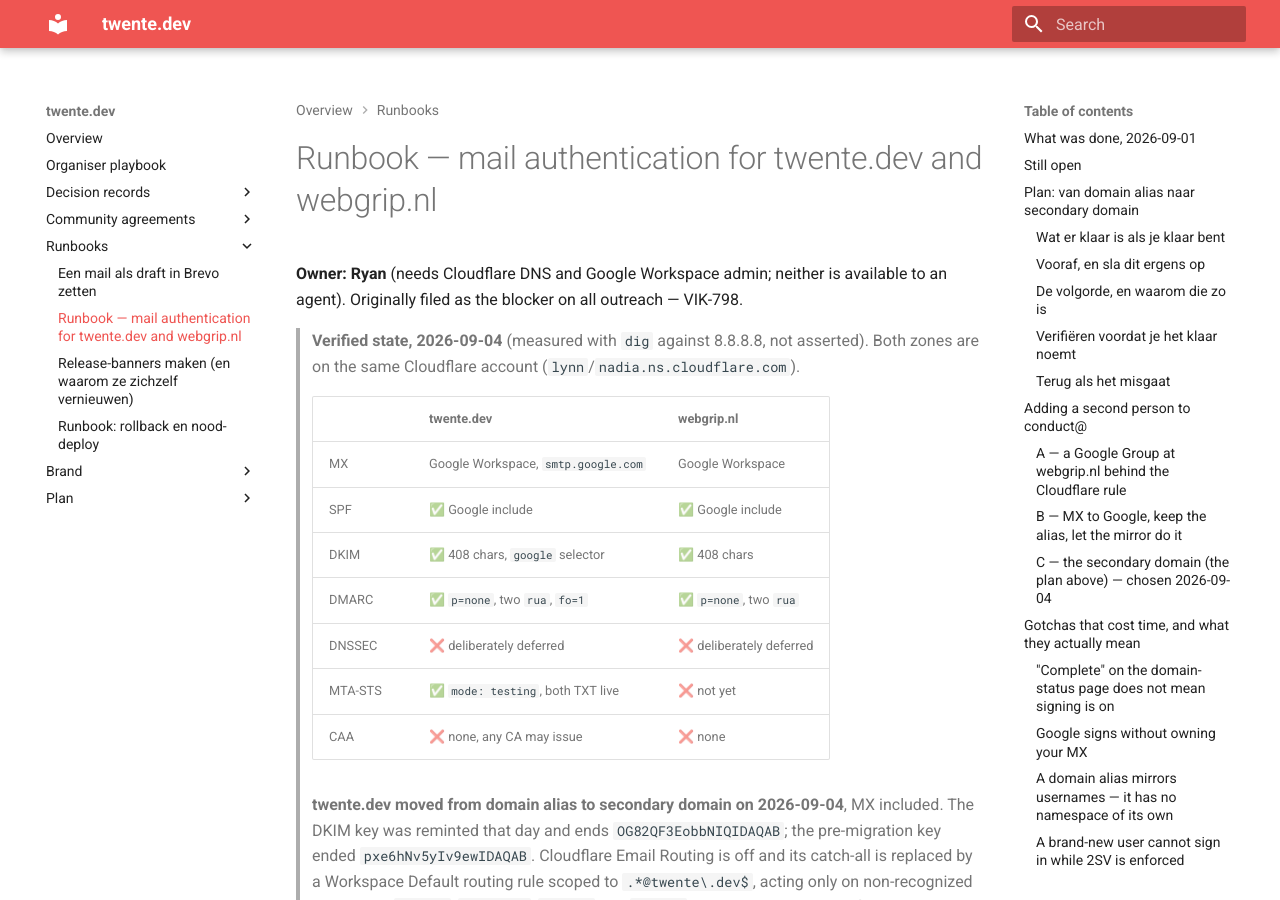
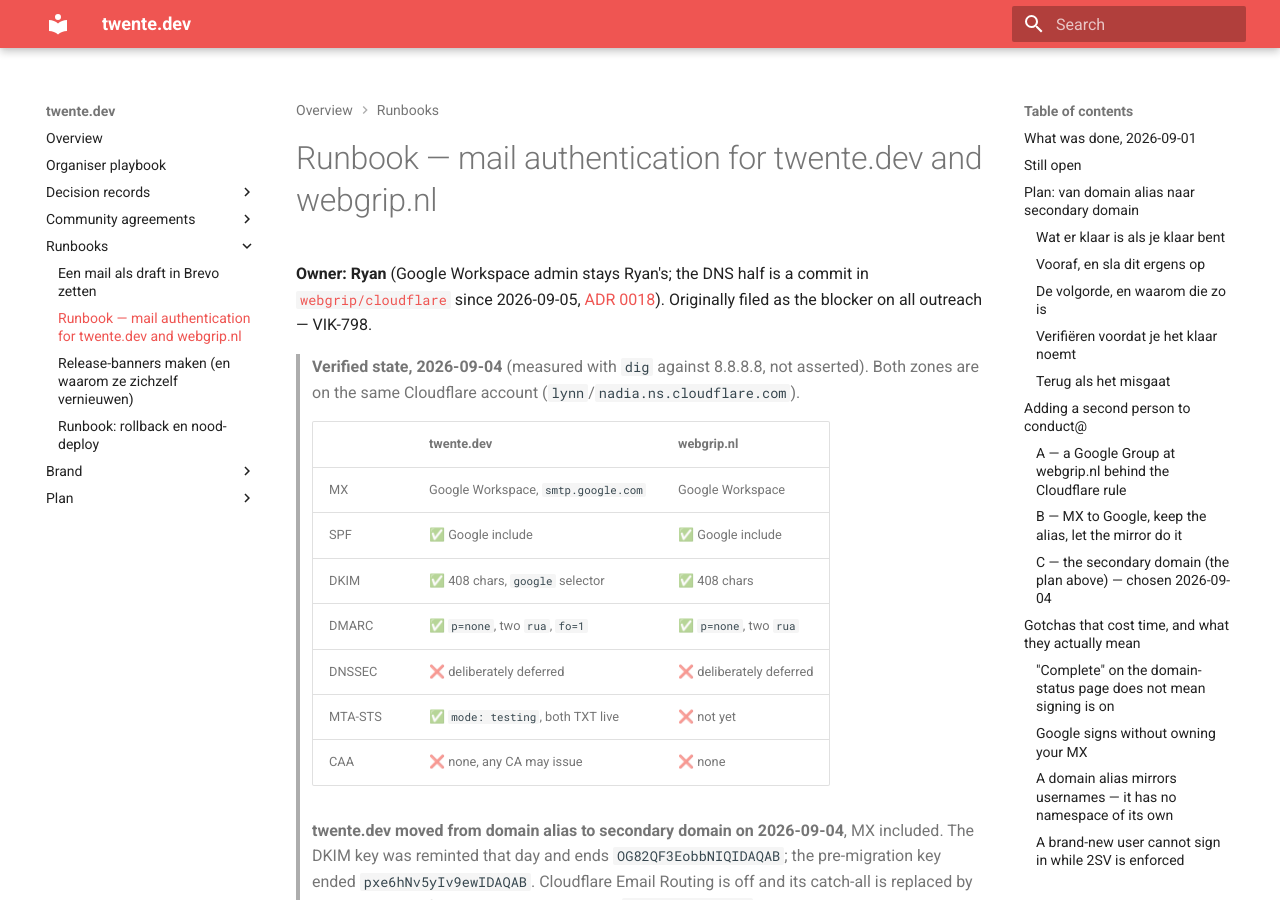
Before and after one commit to webgrip/twente.dev, an MkDocs documentation site: the page built from docs/runbooks/email-authentication.md, in a window 1280 px wide and 900 px high. Built offline with MkDocs 1.6.1 and Material for MkDocs 9.7.7, drawn with Linux system fonts in a browser that asks for light colours.

Commit message:
docs: DNS voor twente.dev staat in webgrip/cloudflare, het dashboard is alleen-lezen
De import is toegepast: 27 records van deze zone staan in OpenTofu en de
nachtelijke drift-run bewaakt ze. De agentregel, de README, de bewuste
niet-acties en de kop van het mail-runbook wijzen daar nu naar; het
runbook noemt de DNS-helft niet langer buiten het bereik van een agent.

VIK-843

Co-Authored-By: Claude Fable 5.1 <noreply@anthropic.com>

```diff
--- a/docs/runbooks/email-authentication.md
+++ b/docs/runbooks/email-authentication.md
@@ -1,7 +1,8 @@
 # Runbook — mail authentication for twente.dev and webgrip.nl
 
-**Owner: Ryan** (needs Cloudflare DNS and Google Workspace admin; neither is available to an
-agent). Originally filed as the blocker on all outreach — VIK-798.
+**Owner: Ryan** (Google Workspace admin stays Ryan's; the DNS half is a commit in
+[`webgrip/cloudflare`](https://forgejo.webgrip.dev/webgrip/cloudflare) since 2026-09-05,
+[ADR 0018](../adrs/0018-account-and-zone-resources-in-opentofu.md)). Originally filed as the blocker on all outreach — VIK-798.
 
 > **Verified state, 2026-09-04** (measured with `dig` against 8.8.8.8, not asserted). Both
 > zones are on the same Cloudflare account (`lynn`/`nadia.ns.cloudflare.com`).
```
Also changed, not shown: AGENTS.md (+5 -0 lines), README.md (+5 -0 lines), docs/deliberate-non-actions.md (+9 -8 lines).
